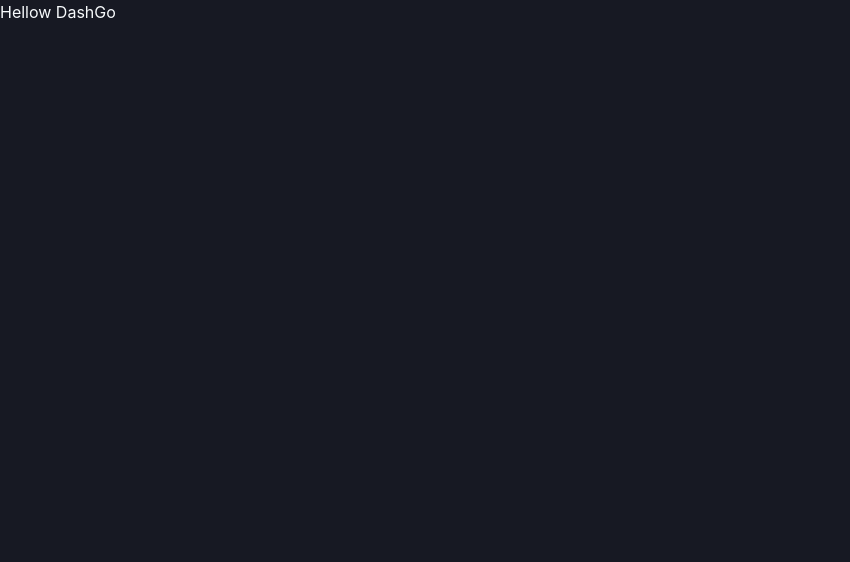
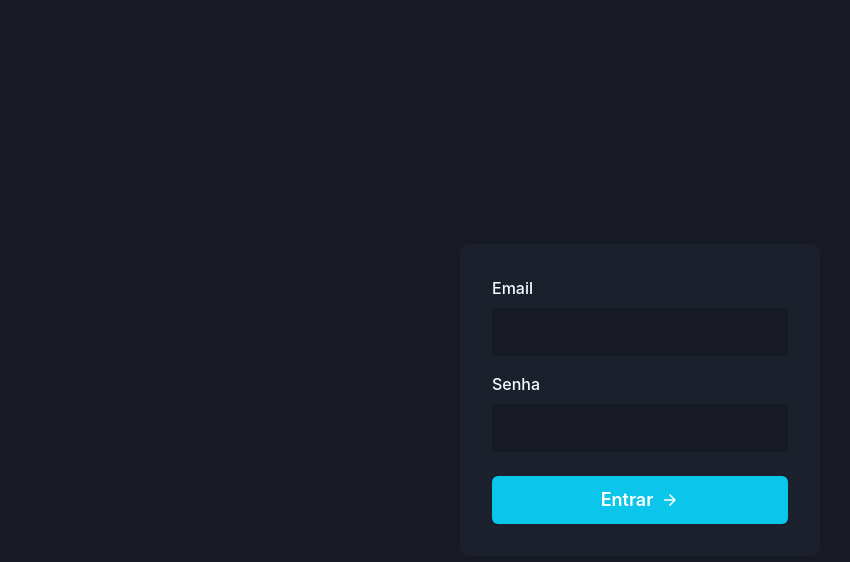
Before and after one commit to Adam-Almeida/dashgo, a Next.js app: page / in a window 1280 px wide. Shown: the top 562 px of the page, without its empty margins (0-850 px from the left). Built offline with nearby package versions, Linux system fonts and the light colour scheme.

Commit message:
Estilizando o login

```diff
--- a/package.json
+++ b/package.json
@@ -10,6 +10,7 @@
   },
   "dependencies": {
     "@chakra-ui/core": "^0.8.0",
+    "@chakra-ui/icons": "^2.0.4",
     "@chakra-ui/react": "^2.2.4",
     "@emotion/react": "^11.9.3",
     "@emotion/styled": "^11.9.3",
--- a/src/pages/index.tsx
+++ b/src/pages/index.tsx
@@ -1,5 +1,62 @@
-export default function Home(){
+import {
+  Button,
+  Flex,
+  Input,
+  Stack,
+  FormLabel,
+  FormControl,
+} from "@chakra-ui/react";
+import { ArrowForwardIcon } from "@chakra-ui/icons";
+
+export default function Home() {
   return (
-    <h1>Hellow DashGo</h1>
-  )
+    <Flex w="100vw" h="100vh" align="center" justify="center">
+      <Flex
+        as="form"
+        width="100%"
+        maxWidth={360}
+        bg="gray.800"
+        padding="8"
+        borderRadius={8}
+        flexDirection="column"
+      >
+        <Stack spacing={4}>
+          <FormControl>
+            <FormLabel htmlFor="email">Email</FormLabel>
+            <Input
+              id="email"
+              name="email"
+              type="email"
+              focusBorderColor="cyan.500"
+              bgColor="gray.900"
+              variant="filled"
+              _hover={{
+                bgColor: "gray.900",
+              }}
+              size="lg"
+            />
+          </FormControl>
+          <FormControl>
+            <FormLabel htmlFor="password">Senha</FormLabel>
+            <Input
+              id="password"
+              name="password"
+              type="password"
+              focusBorderColor="cyan.500"
+              bgColor="gray.900"
+              variant="filled"
+              _hover={{
+                bgColor: "gray.900",
+              }}
+              size="lg"
+            />
+          </FormControl>
+        </Stack>
+        <Button type="submit" mt="6" colorScheme="cyan" size="lg" color="white">
+          Entrar
+          <ArrowForwardIcon ml="2" />
+        </Button>
+      </Flex>
+    </Flex>
+  );
 }
--- a/src/styles/theme.ts
+++ b/src/styles/theme.ts
@@ -2,8 +2,8 @@
 
 export const theme = extendTheme({
   styles: {
-    colors:{
-        gray:{
+    colors: {
+      gray: {
         "900": "#181b23",
         "800": "#1f2029",
         "700": "#353646",
@@ -13,17 +13,17 @@
         "300": "#9699b0",
         "200": "#b3b5c6",
         "100": "#d1d2dc",
-            "50":  "#eeeef2",
-        }
+        "50": "#eeeef2",
       },
-    fonts:{
-        heading: 'Roboto',
-        body: 'Roboto'
+    },
+    fonts: {
+      heading: "Roboto",
+      body: "Roboto",
     },
     global: {
       body: {
-        bg: 'gray.900',
-        color: 'gray.50',
+        bg: "gray.900",
+        color: "gray.50",
       },
     },
   },
```
Also changed, not shown: 1 other file (tests, documents, lock files or other folders). Lines whose indentation alone changed are shown as unchanged.
